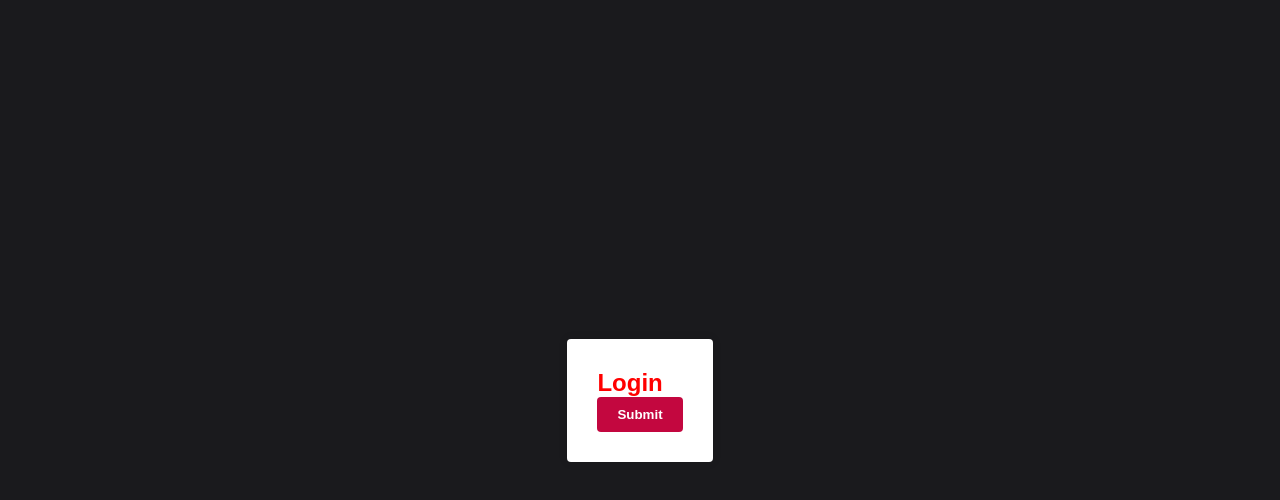
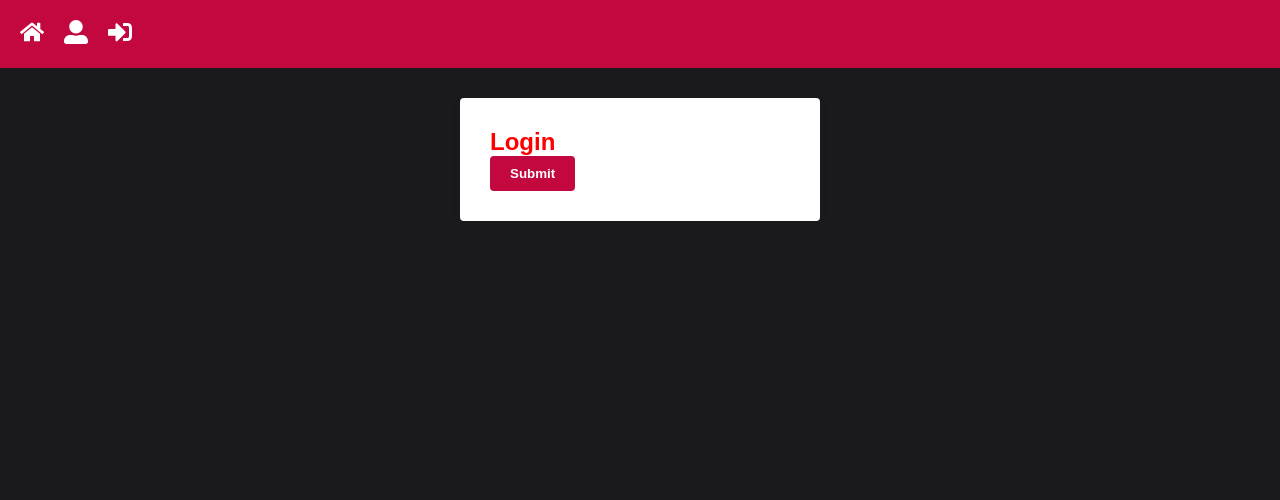
Before and after one commit to tomaslmz/school-system, a React (Create React App) app in the folder frontend/: page / in a window 1280 px wide. Shown: the top 500 px of the page. Built offline with nearby package versions, Linux system fonts and the light colour scheme.

Commit message:
feat: navbar

```diff
--- a/frontend/package.json
+++ b/frontend/package.json
@@ -9,6 +9,7 @@
     "proptypes": "^1.1.0",
     "react": "^18.2.0",
     "react-dom": "^18.2.0",
+    "react-icons": "^4.11.0",
     "react-scripts": "5.0.1",
     "web-vitals": "^2.1.4"
   },
--- a/frontend/src/App.js
+++ b/frontend/src/App.js
@@ -1,11 +1,13 @@
 import React from 'react';
 import Login from './pages/Login';
+import Header from './components/Header';
 
 import GlobalStyle from './styles/GlobalStyles';
 
 function App() {
     return (
         <>
+            <Header />
             <Login />
             <GlobalStyle />
         </>
--- a/frontend/src/components/Header/index.js
+++ b/frontend/src/components/Header/index.js
@@ -0,0 +1,19 @@
+import React from 'react';
+import { FaHome, FaSignInAlt, FaUserAlt } from 'react-icons/fa';
+import { Nav } from './styled';
+
+export default function Header() {
+    return (
+        <Nav>
+            <a href=".">
+                <FaHome size={24} />
+            </a>
+            <a href=".">
+                <FaUserAlt size={24} />
+            </a>
+            <a href=".">
+                <FaSignInAlt size={24} />
+            </a>
+        </Nav>
+    );
+}
--- a/frontend/src/components/Header/styled.js
+++ b/frontend/src/components/Header/styled.js
@@ -0,0 +1,17 @@
+import styled from 'styled-components';
+import { primaryColor } from '../../config/colors';
+
+export const Nav = styled.nav`
+    display: flex;
+    justify-content: start;
+    align-items: center;
+    gap: 20px;
+    color: white;
+    padding: 20px;
+    background-color: ${primaryColor};
+
+    a {
+        color: #fff;
+        font-weight: 700;
+    }
+`;
--- a/frontend/src/styles/GlobalStyles.js
+++ b/frontend/src/styles/GlobalStyles.js
@@ -13,12 +13,7 @@
         font-family: Arial, Helvetica, sans-serif;
         background-color: ${primaryDarkColor};
 
-        width: 100vw;
-        height: 100vh;
-
-        display: flex;
-        justify-content: center;
-        align-items: center;
+        height: 100%;
     }
 
     button {
@@ -43,8 +38,8 @@
 export const Container = styled.section`
     max-width: 360px;
     background-color: #fff;
-    margin: auto;
     padding: 30px;
+    margin: 30px auto;
     border-radius: 4px;
     box-shadow: 0 0 10px rgba(0, 0, 0, 0.1);
 `;
```
Also changed, not shown: 1 other file (tests, documents, lock files or other folders).
